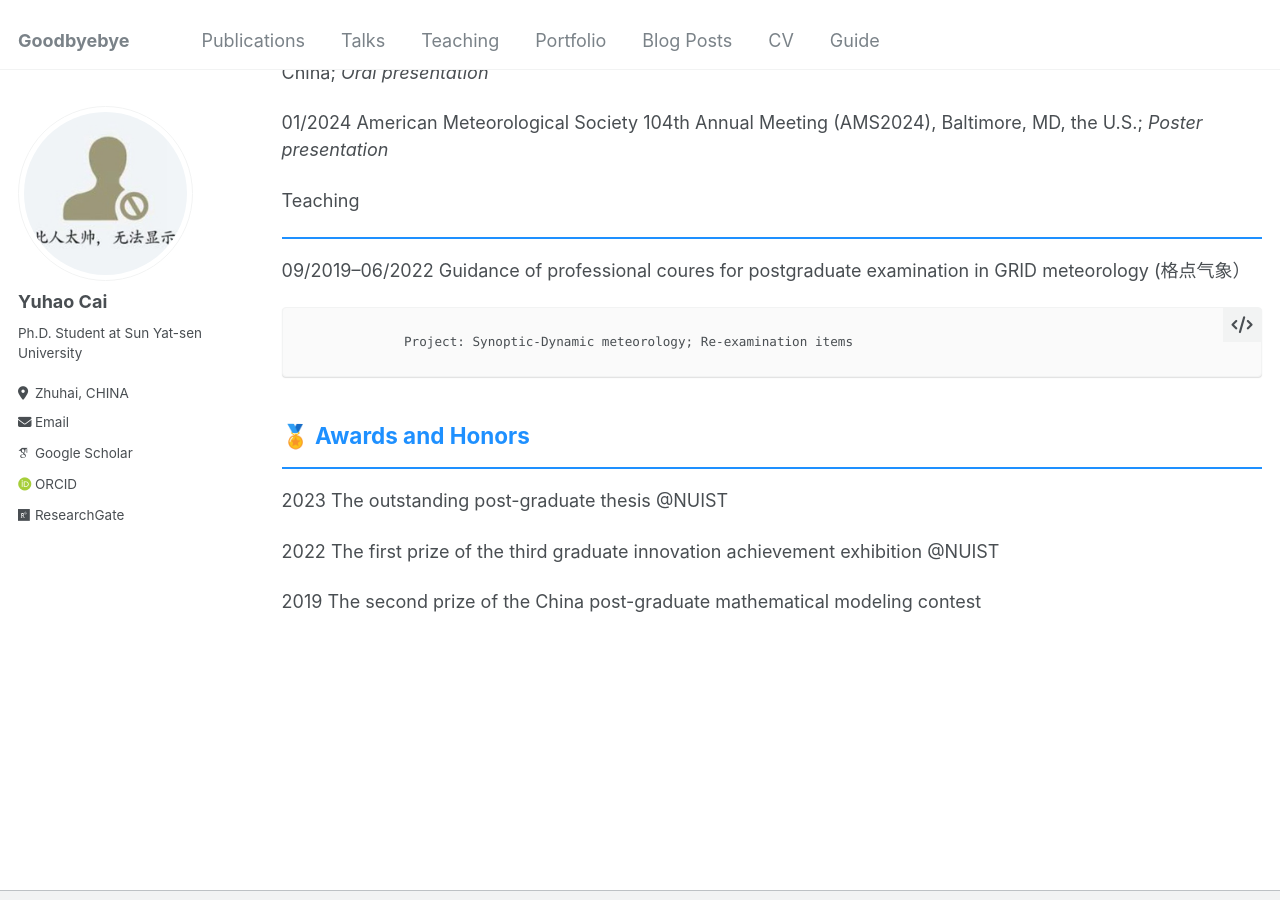
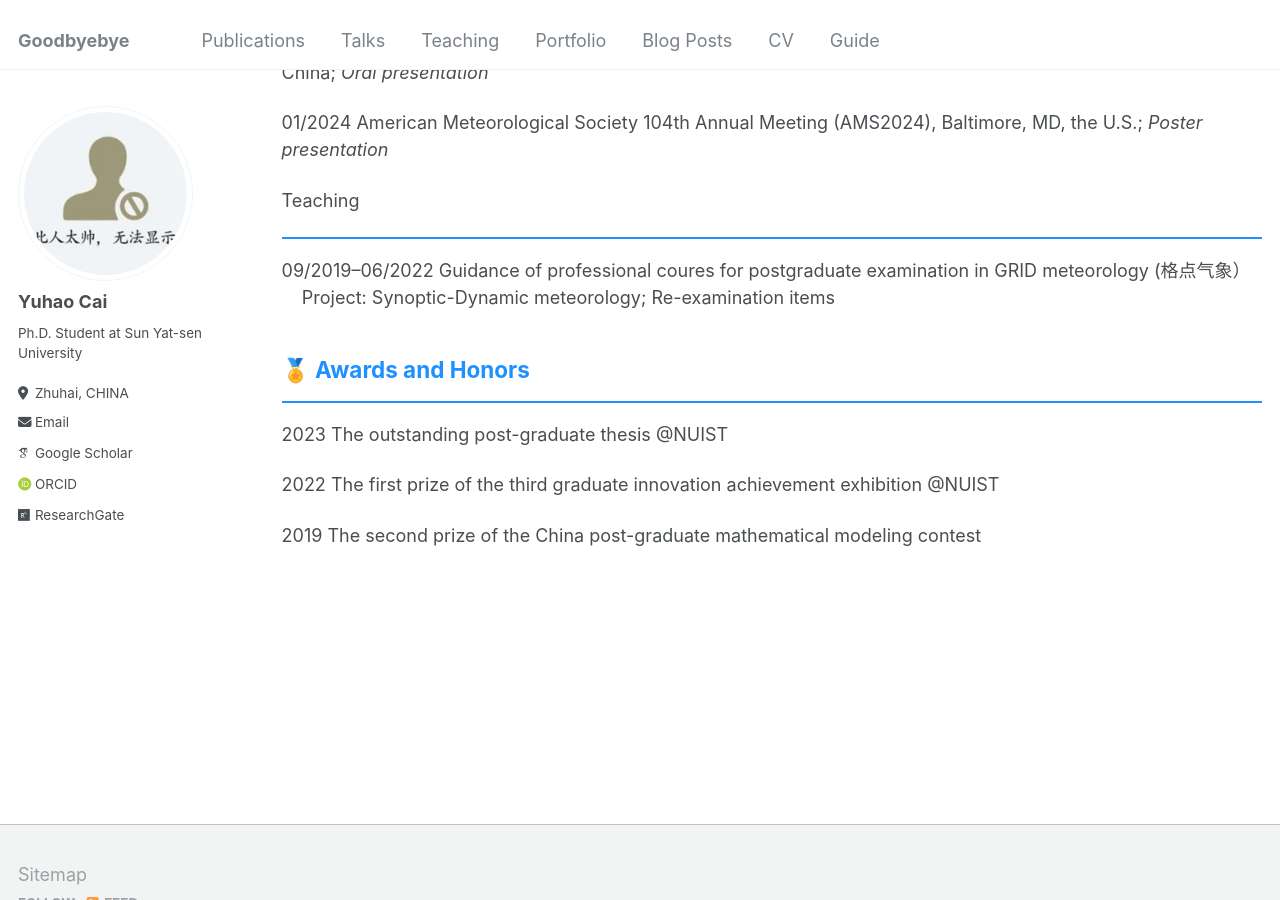
Before and after one commit to caiyh63/caiyh63.github.io, a Jekyll site: the page built from _pages/cv.md, in a window 1280 px wide and 900 px high, scrolled down 1341 px. Built offline with Jekyll 4.4.1, drawn with Linux system fonts in a browser that asks for light colours; some web fonts are replaced; part of the change alters nothing that is shown.

Commit message:
Update cv.md

```diff
--- a/_pages/cv.md
+++ b/_pages/cv.md
@@ -57,8 +57,7 @@ Teaching
 <hr style="border: none; background-color: #1E90FF; height: 2px;"/>
 
 09/2019–06/2022 Guidance of  professional coures for postgraduate examination in GRID meteorology (格点气象）
-
-                 Project: Synoptic-Dynamic meteorology; Re-examination items
+&nbsp;&nbsp;&nbsp;&nbsp;Project: Synoptic-Dynamic meteorology; Re-examination items
 
 ## 🏅 <span style="color:#1E90FF">Awards and Honors</span>
 <hr style="border: none; background-color: #1E90FF; height: 2px;"/>
```
